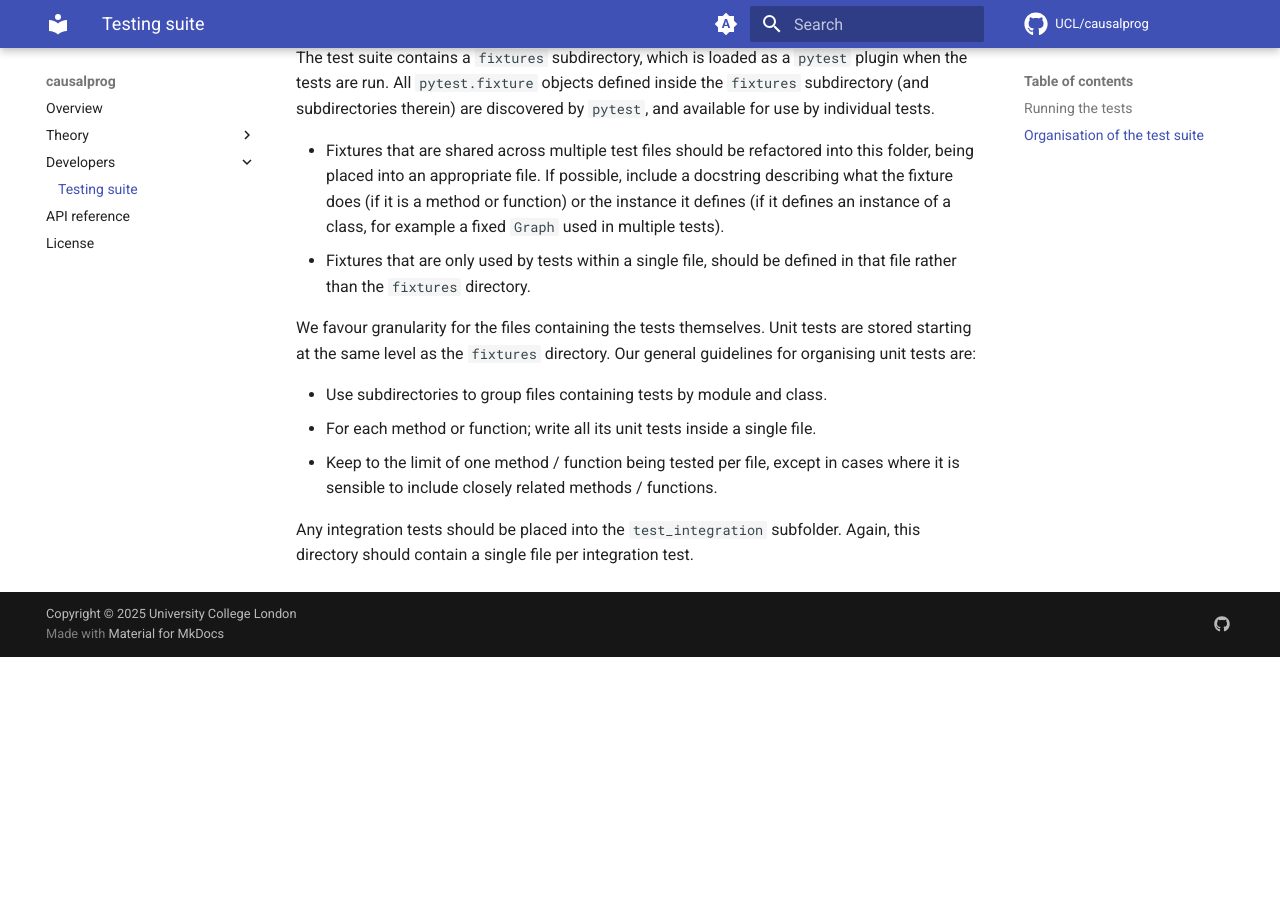
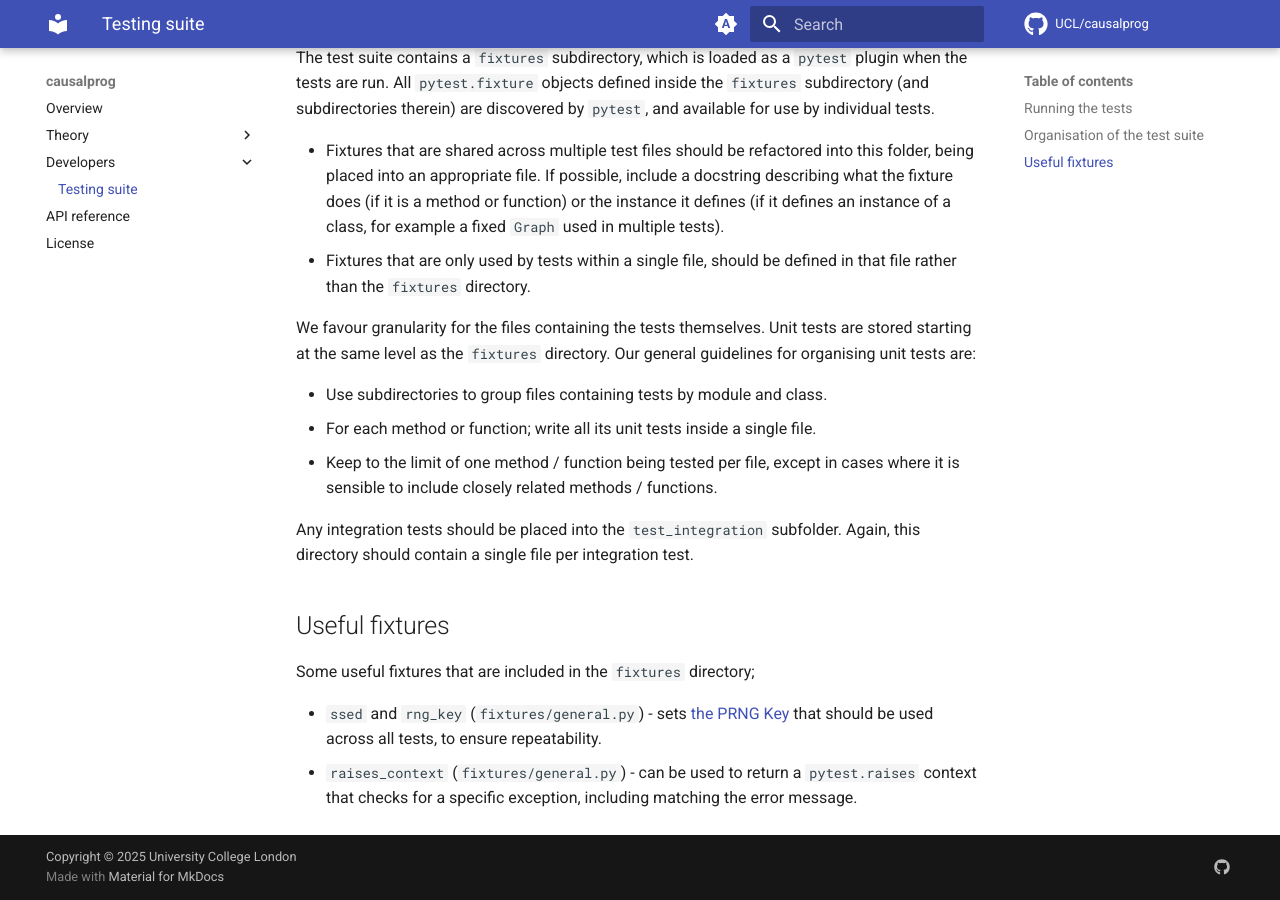
Before and after one commit to UCL/causalprog, an MkDocs documentation site: the page built from docs/developers/tests.md, in a window 1280 px wide and 900 px high, scrolled down 878 px. Built offline with MkDocs 1.6.1 and Material for MkDocs 9.7.7, drawn with Linux system fonts in a browser that asks for light colours; comment, search, counter and statistics services are not loaded; before the commit the page ends 1535 px from its top, so only the background shows below that.

Commit message:
Add note about some commonly used fixtures

```diff
--- a/docs/developers/tests.md
+++ b/docs/developers/tests.md
@@ -48,3 +48,10 @@ Our general guidelines for organising unit tests are:
 
 Any integration tests should be placed into the `test_integration` subfolder.
 Again, this directory should contain a single file per integration test.
+
+## Useful fixtures
+
+Some useful fixtures that are included in the `fixtures` directory;
+
+- `ssed` and `rng_key` (`fixtures/general.py`) - sets [the PRNG Key](https://docs.jax.dev/en/latest/_autosummary/jax.random.PRNGKey.html) that should be used across all tests, to ensure repeatability.
+- `raises_context` (`fixtures/general.py`) - can be used to return a `pytest.raises` context that checks for a specific exception, including matching the error message.
```
